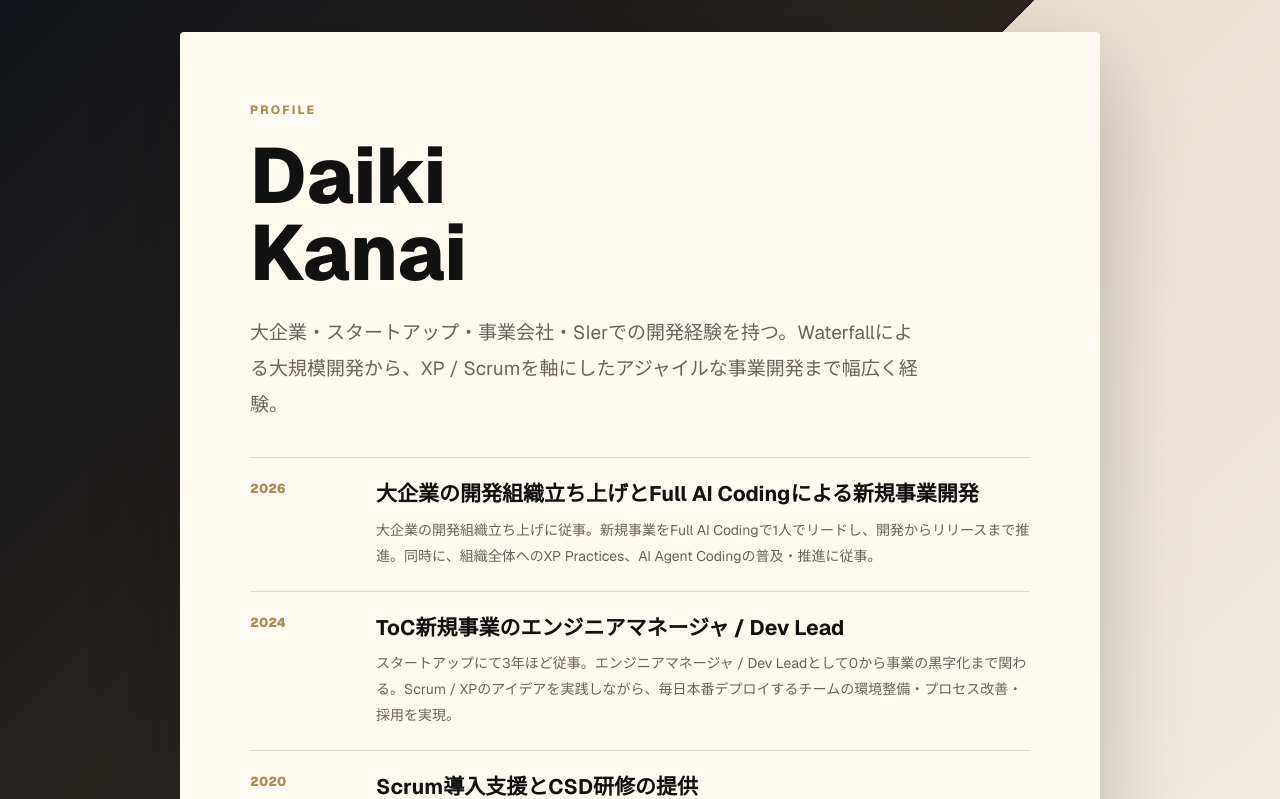
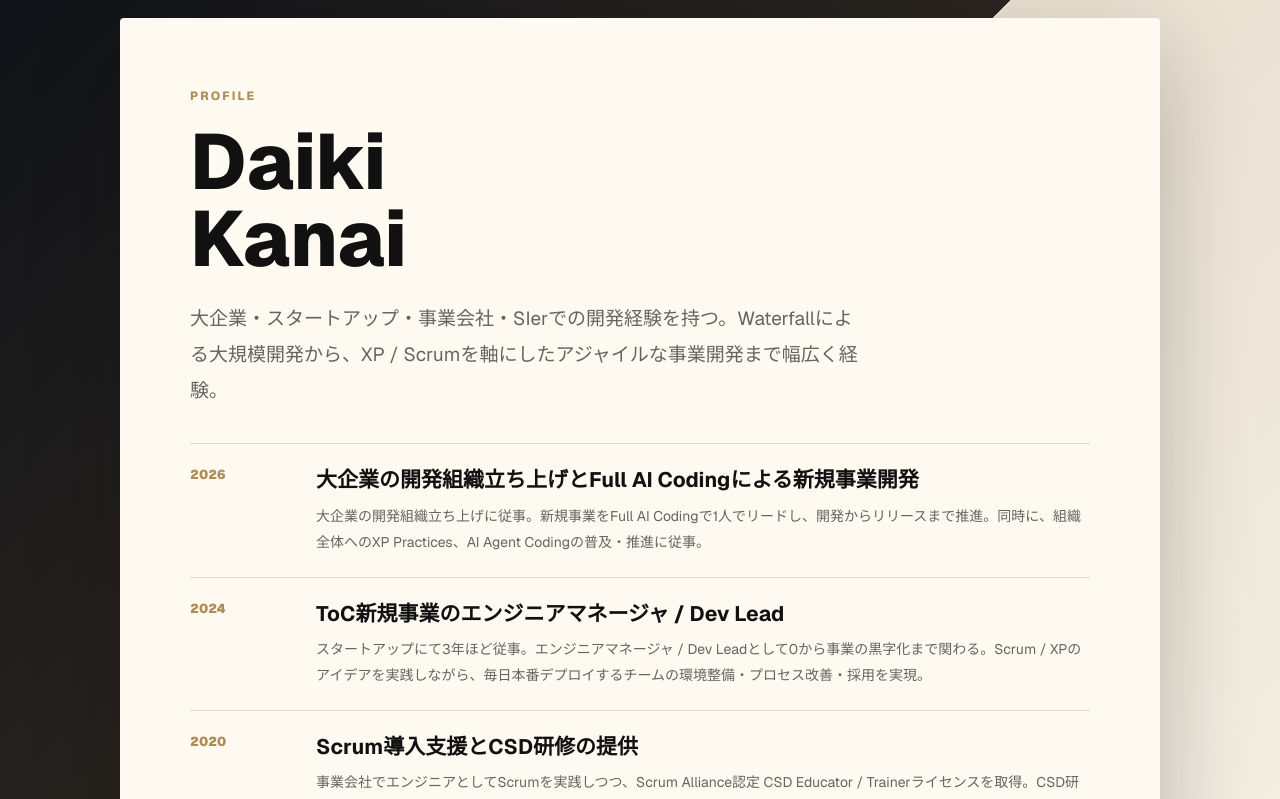
Before and after one commit to d-kanai/profile-site, a Next.js app: page / in a window 1280 px wide. Shown: the top 799 px of the page. Built offline with nearby package versions, Linux system fonts and the light colour scheme.

Commit message:
Reduce page outer spacing

```diff
--- a/app/globals.css
+++ b/app/globals.css
@@ -22,7 +22,7 @@ body {
   min-height: 100vh;
   display: grid;
   place-items: center;
-  padding: 32px;
+  padding: 18px;
   font-family: var(--font-geist-sans), "Helvetica Neue", Arial, "Hiragino Sans",
     "Yu Gothic", sans-serif;
   background:
@@ -32,7 +32,7 @@ body {
 }
 
 .sheet {
-  width: min(920px, 100%);
+  width: min(1040px, 100%);
   min-height: 660px;
   overflow: hidden;
   border: 1px solid rgba(255, 250, 241, 0.68);
@@ -111,7 +111,7 @@ h1 {
 
 @media (max-width: 820px) {
   body {
-    padding: 18px;
+    padding: 12px;
     align-items: start;
   }
 
```
